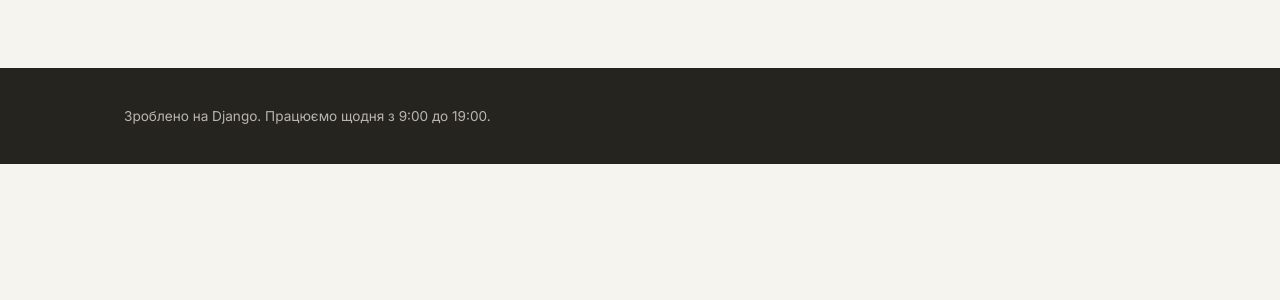
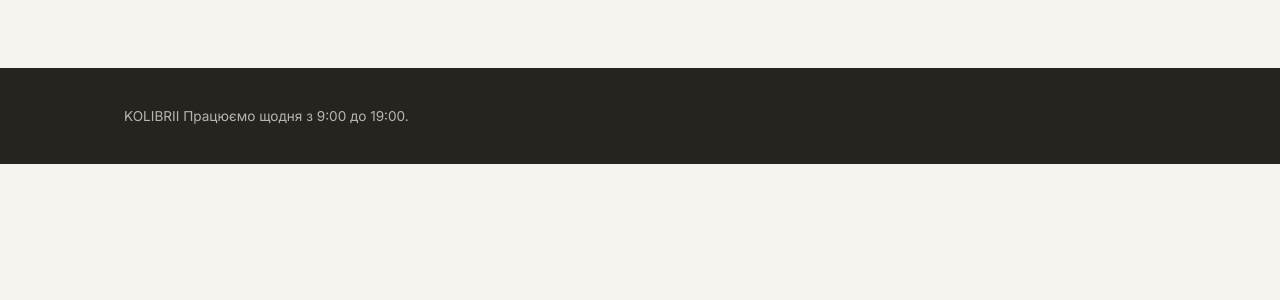
Before and after one commit to christi-yuriivnajlm9-gif/shop_store, a Django app: page /cart/ in a window 1280 px wide. Shown: the part 486-786 px from the top of the page. Run offline with Django 4.2, Linux system fonts and the light colour scheme.

Commit message:
edit text

```diff
--- a/templates/base.html
+++ b/templates/base.html
@@ -34,7 +34,7 @@
 
     <footer class="site-footer">
         <div class="wrap">
-            <p>Зроблено на Django. Працюємо щодня з 9:00 до 19:00.</p>
+            <p>KOLIBRII Працюємо щодня з 9:00 до 19:00.</p>
         </div>
     </footer>
 </body>
```
